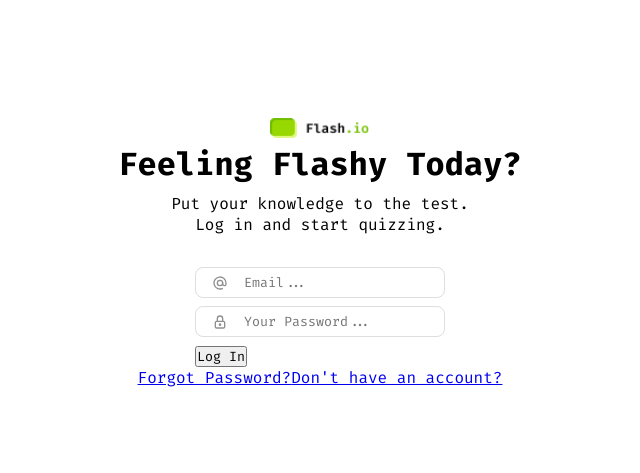
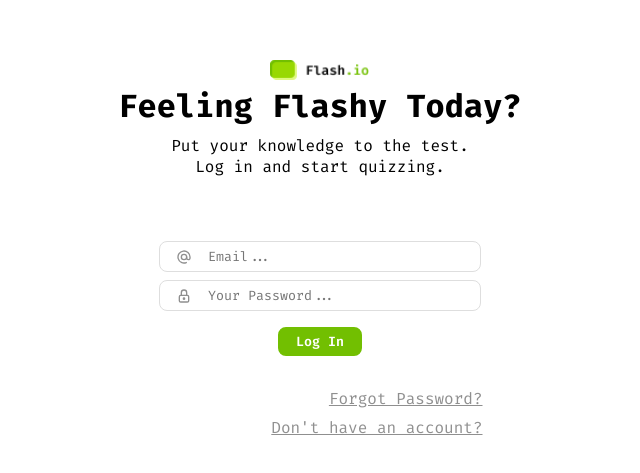
Before and after one commit to Ssenseii/flash.io, a Vue app: page /auth/login in a window 1280 px wide. Shown: the part 147-620 px from the top of the page, without its empty margins (320-960 px from the left). Built offline with nearby package versions, Linux system fonts and the light colour scheme.

Commit message:
login almost done

```diff
--- a/src/pages/auth/Login.vue
+++ b/src/pages/auth/Login.vue
@@ -69,7 +69,7 @@
 				</svg>
 				<input type="password" name="password" placeholder="Your Password..." />
 			</div>
-			<input type="submit" value="Log In" />
+			<input class="button primary-button" type="submit" value="Log In" />
 		</form>
 
 		<div class="login__actions">
--- a/src/style/pages/_auth.scss
+++ b/src/style/pages/_auth.scss
@@ -25,6 +25,14 @@
 		text-align: center;
 	}
 
+    &__form{
+        display: flex;
+        flex-direction: column;
+        align-items: center;
+
+        margin-block: 2rem;
+    }
+
 	&__email, &__password {
 		border: 1px solid var(--color-gray);
 		border-radius: var(--brdr-rds);
@@ -48,8 +56,32 @@
 		}
 
 		input {
+            min-width: 256px;
 			border: none;
 			outline: none;
 		}
 	}
+
+    &__password{
+        margin-bottom: 1rem;
+    }
+
+    &__actions{
+        display: flex;
+        flex-flow: column nowrap;
+
+        text-align: end;
+        width: 325px;
+
+        a{
+            color: var(--color-dark);
+            opacity: 0.5;
+            margin-bottom: 0.5rem;
+
+            &:hover{
+                opacity: 1;
+            }
+        }
+    }
+
 }
```
